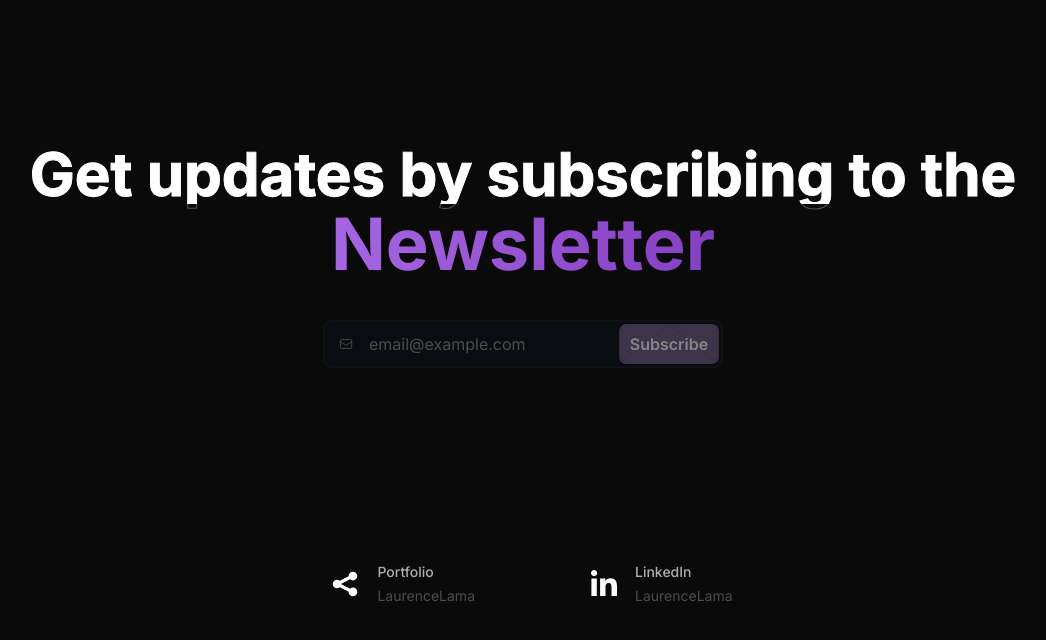
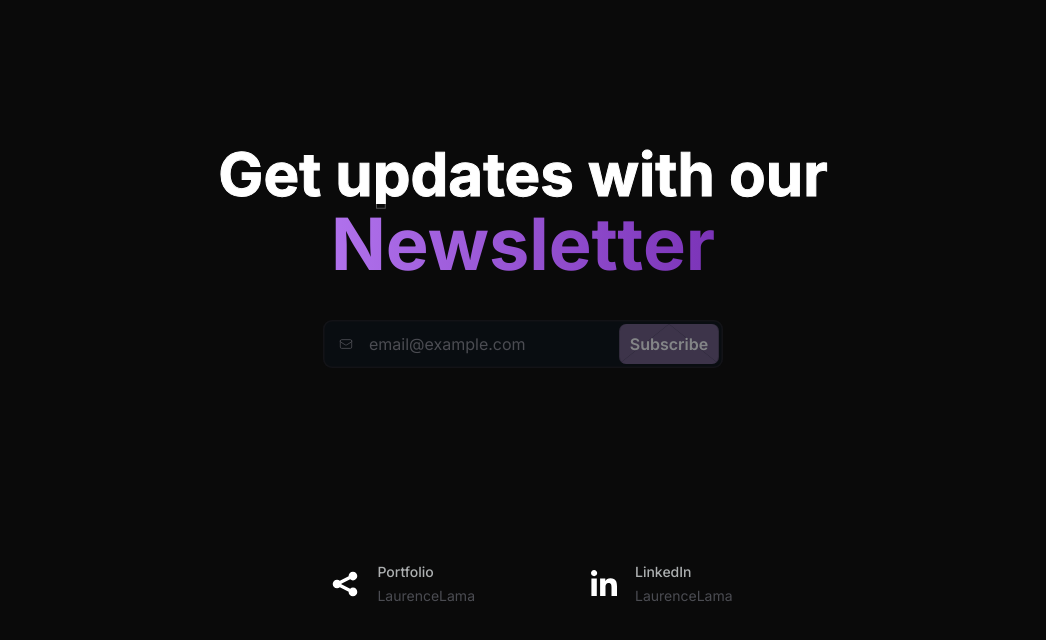
Before and after one commit to LaurenceLama/newsletter-app, a Next.js app: page / in a window 1280 px wide. Shown: the top 640 px of the page, without its empty margins (117-1163 px from the left). Built offline with nearby package versions, Linux system fonts and the light colour scheme.

Commit message:
Code cleanup

```diff
--- a/app/page.tsx
+++ b/app/page.tsx
@@ -10,7 +10,7 @@ export default function Home() {
         text-transparent duration-1000 bg-white cursor-default
         text-stroke animate-title sm:text-5xl md:text-6xl whitespace-nowrap
         bg-clip-text" >
-          Get updates by subscribing to the
+          Get updates with our
         </h2>
           <h1 className="z-10 text-4xl font-bold text-center
           text-transparent duration-1000 bg-white cursor-default
--- a/components/Newsletter.tsx
+++ b/components/Newsletter.tsx
@@ -1,4 +1,4 @@
-"use client"; // everything here is server component by default, so it does not support useState, and so does on change. that's where this guy comes in, 'use client' converts this component into a client component to basically support useState and onChange
+"use client";
 
 import { EnvelopeIcon } from "@heroicons/react/24/outline";
 import { FormEvent, useRef, useState } from "react";
@@ -73,7 +73,6 @@ function Newsletter() {
         className="newsletter-form mt-10 animate-fade-in-3"
         onSubmit={handleSubmit}
       >
-        {/*do this: "onSubmit={e => handleSubmit}" to see this if you hover in e: "e: FormEvent<HTMLFormElement>", exclude "this part" */}
         <div
           className="group flex items-center gap-x-4 py-1 pl-4 pr-1 rounded-[9px]
         bg-[#090D11] hover:bg-[#15141B] shadow-outline-gray hover:shadow-transparent
@@ -93,7 +92,7 @@ function Newsletter() {
             className="flex-1 text-white text-sm sm:text-base outline-none
             placeholder-[#4B4C52] group-focus-within:placeholder-white
             bg-transparent placeholder:transition-colors placeholder:duration-400"
-            required // transition animation not working
+            required
           />
           <button
             ref={buttonRef}
--- a/lib/getPlaneKeyframes.ts
+++ b/lib/getPlaneKeyframes.ts
@@ -1,5 +1,3 @@
-// This is not end with .tsx since this only stores a function, not a component
-
 import { Dispatch, SetStateAction } from "react";
 
 export const getPlaneKeyframes = (
--- a/lib/getVar.ts
+++ b/lib/getVar.ts
@@ -1,4 +1,2 @@
 export const getVar = (property: string, element: Element) =>
     getComputedStyle(element).getPropertyValue(property);
-
-// idk the specifics, but this basically taps in the css variables right on the global css such as the "--primary" and the like variables to be used in a function and manipulated
--- a/package.json
+++ b/package.json
@@ -19,11 +19,7 @@
   },
   "devDependencies": {
     "@types/mailchimp__mailchimp_marketing": "^3.0.20",
-<<<<<<< HEAD
     "@types/node": "^20.14.13",
-=======
-    "@types/node": "^20",
->>>>>>> aa4e6fe1ae75534362c2a07ada6c534369f4b464
     "@types/react": "^18",
     "@types/react-dom": "^18",
     "eslint": "^8",
```
Also changed, not shown: constants.ts (+0 -7 lines).
